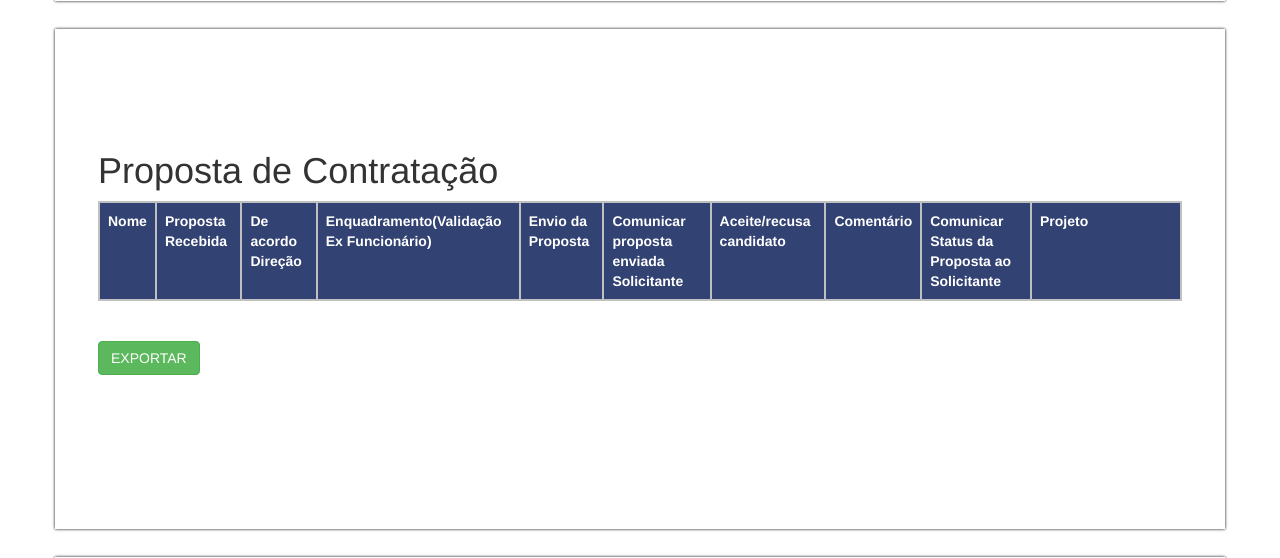
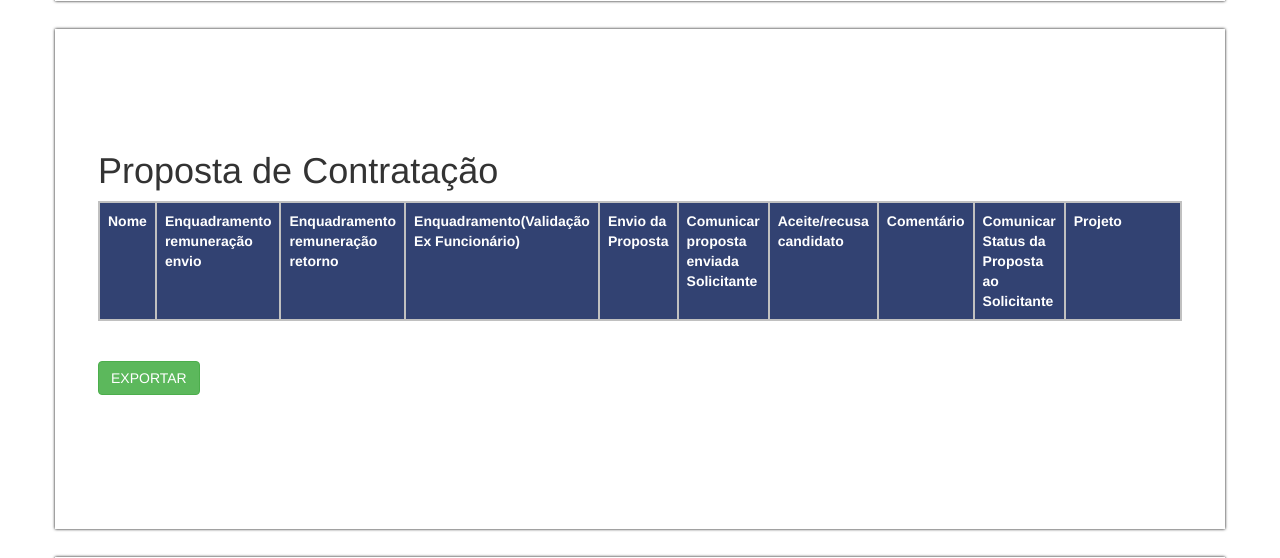
Before and after one commit to guggusss/RHCompassoNew, a PHP site: page /RHCompasso/ExcelPaginas.php in a window 1280 px wide. Shown: the part 691-1249 px from the top of the page. Run offline with PHP 8.4, Linux system fonts and the light colour scheme; data comes from the database, SQL or seed files in the repository; data that the repository does not hold is empty.

Commit message:
Update ExcelPaginas.php
Troca de nome Proposta Recebida e De acordo Direção, para Enquadramento Remuneração envio/retorno

```diff
--- a/TabelasExcel/ExcelPaginas.php
+++ b/TabelasExcel/ExcelPaginas.php
@@ -144,8 +144,8 @@ $result = mysqli_query($connect, $sql);
    <h1>Proposta de Contratação</h1>
     <table class="table table-bordered">
                         <th>Nome</th>
-                        <th>Proposta Recebida</th>
-                        <th>De acordo Direção</th>
+                        <th>Enquadramento remuneração envio</th>
+                        <th>Enquadramento remuneração retorno</th>
                         <th>Enquadramento(Validação Ex Funcionário)</th>
                         <th>Envio da Proposta</th>
                         <th>Comunicar proposta enviada Solicitante</th>
```
